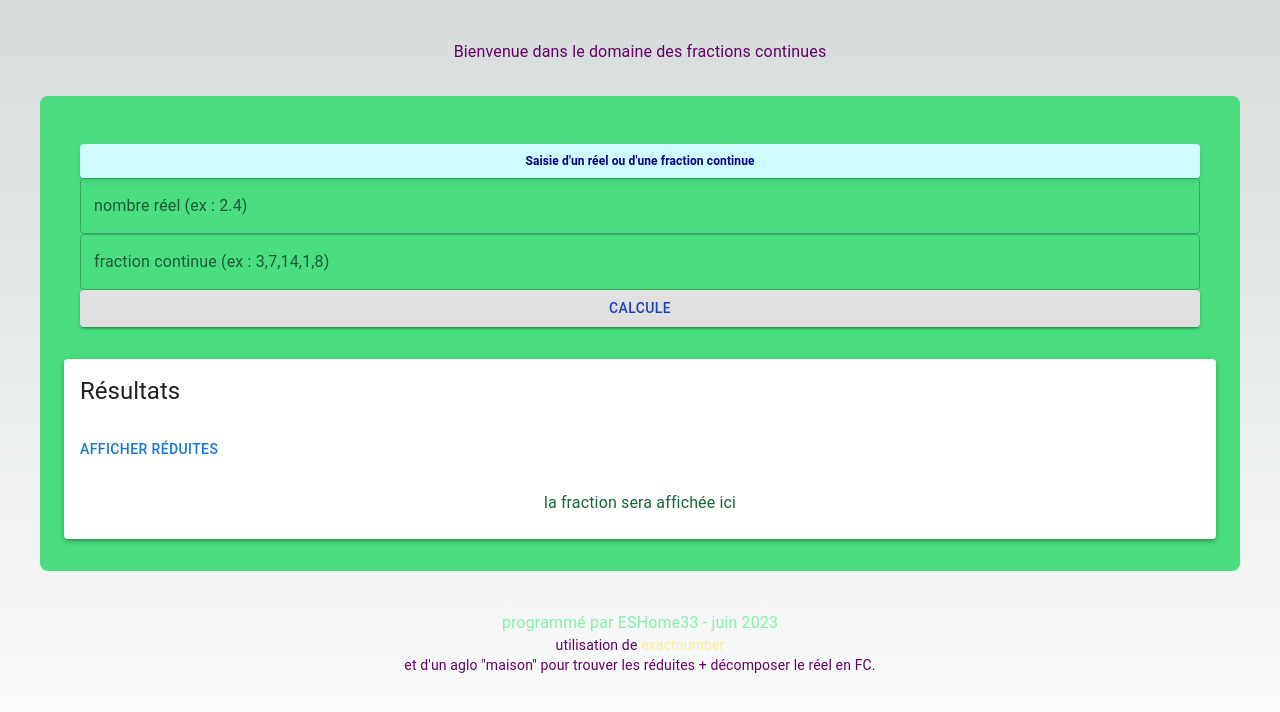
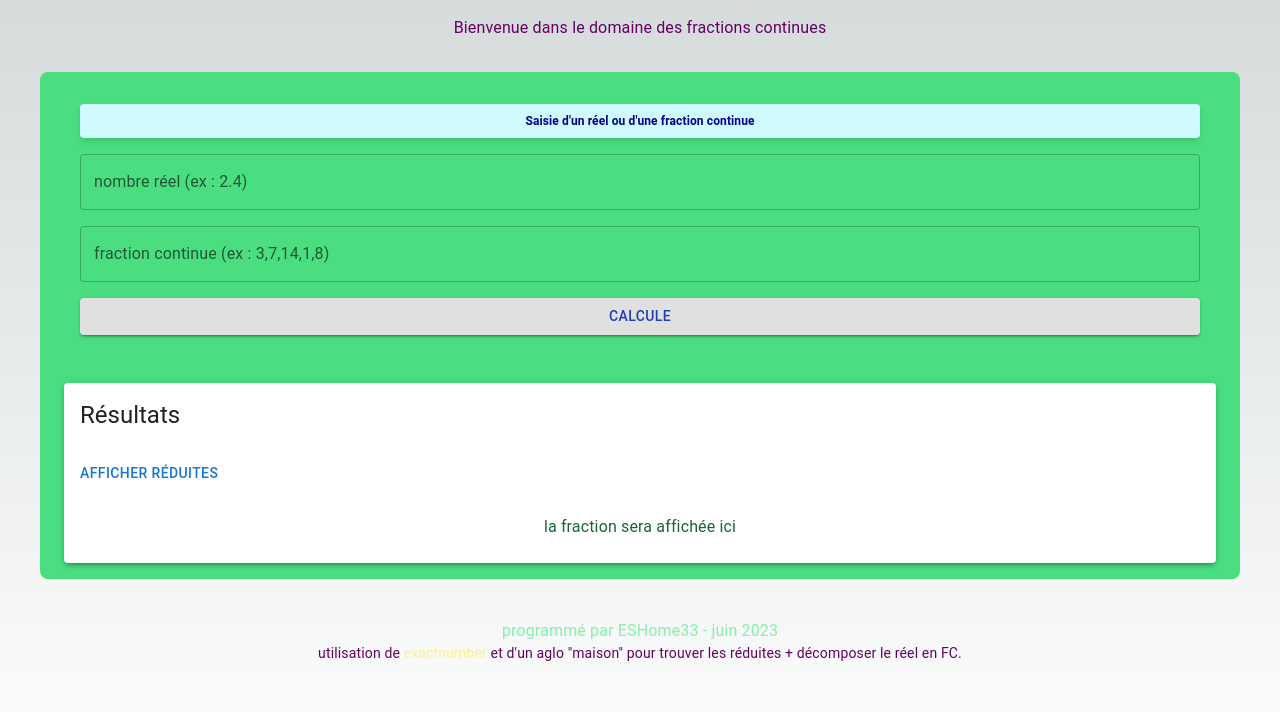
Before and after one commit to esHome33/frac, a Next.js app: page / in a window 1280 px wide. Shown: the top 712 px of the page. Built offline with nearby package versions, Linux system fonts and the light colour scheme.

Commit message:
v1.0.2 correction input component

```diff
--- a/app/inputcomp.tsx
+++ b/app/inputcomp.tsx
@@ -81,7 +81,7 @@ const Inputcomp = () => {
 	});
 
 	return (
-		<Container className="max-w-lg bg-green-400 rounded-lg p-8 text-blue-800 mb-10">
+		<Container className="max-w-lg bg-green-400 rounded-lg p-4 text-blue-800 mb-10">
 			<form
 				onSubmit={formik.handleSubmit}
 				className="p-4 text-center w-full"
@@ -96,7 +96,7 @@ const Inputcomp = () => {
 					>
 						Saisie d&apos;un réel ou d&apos;une fraction continue
 					</Typography>
-
+					<div className="h-4"> </div>
 					<TextField
 						color={"primary"}
 						id="real"
@@ -109,6 +109,7 @@ const Inputcomp = () => {
 						value={formik.values.real}
 						className="mb-4"
 					/>
+					<div className="h-4"> </div>
 					<TextField
 						color={"primary"}
 						id="fc"
@@ -120,7 +121,7 @@ const Inputcomp = () => {
 						onChange={formik.handleChange}
 						value={formik.values.fc}
 					/>
-
+					<div className="h-4"> </div>
 					<Button
 						variant="contained"
 						color="inherit"
@@ -134,7 +135,7 @@ const Inputcomp = () => {
 					</Button>
 				</FormControl>
 			</form>
-
+			<div className="h-4"> </div>
 			<Card
 				about="card"
 				elevation={3}
@@ -195,8 +196,15 @@ const Inputcomp = () => {
 					)}
 					<Collapse in={reduites_actif}>
 						<CardContent>
-							{red.map((elt,index) => {
-								return <Typography variant="body2" key={index}>{elt}</Typography>;
+							{red.map((elt, index) => {
+								return (
+									<Typography
+										variant="body2"
+										key={index}
+									>
+										{elt}
+									</Typography>
+								);
 							})}
 						</CardContent>
 					</Collapse>
--- a/app/page.tsx
+++ b/app/page.tsx
@@ -5,7 +5,7 @@ import Link from "next/link";
 
 export default function Home() {
 	return (
-		<main className="flex min-h-screen flex-col items-center justify-start p-10">
+		<main className="flex min-h-screen flex-col items-center justify-start p-4">
 			<Typography className="text-center">
 				Bienvenue dans le domaine des fractions continues
 			</Typography>
@@ -26,8 +26,6 @@ export default function Home() {
 					{" "}
 					exactnumber
 				</Link>{" "}
-			</Typography>
-			<Typography variant="body2">
 				et d&apos;un aglo &quot;maison&quot; pour trouver les réduites +
 				décomposer le réel en FC.
 			</Typography>
--- a/package.json
+++ b/package.json
@@ -1,6 +1,6 @@
 {
 	"name": "fractions_continues",
-	"version": "1.0.1",
+	"version": "1.0.2",
 	"private": true,
 	"author": {
 		"email": "eshome.fr@gmail.com",
```
